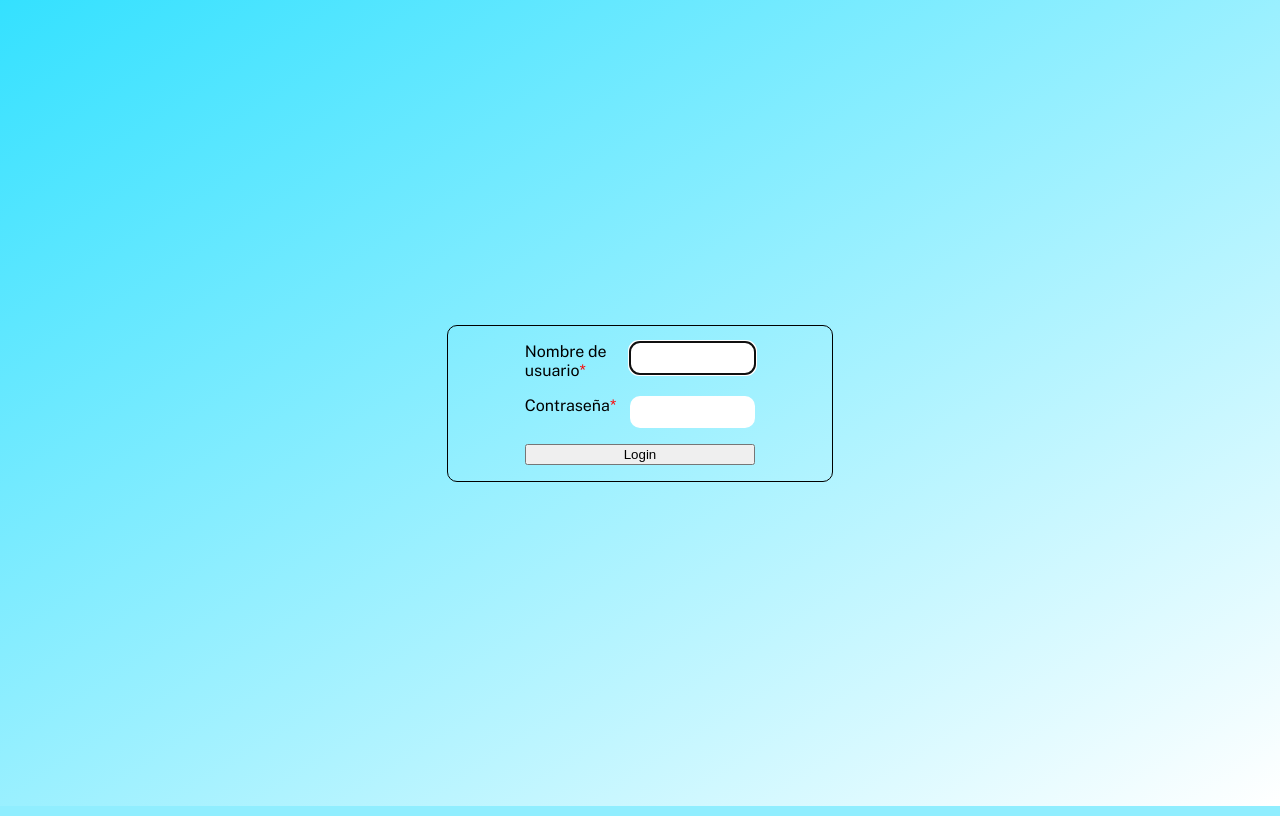
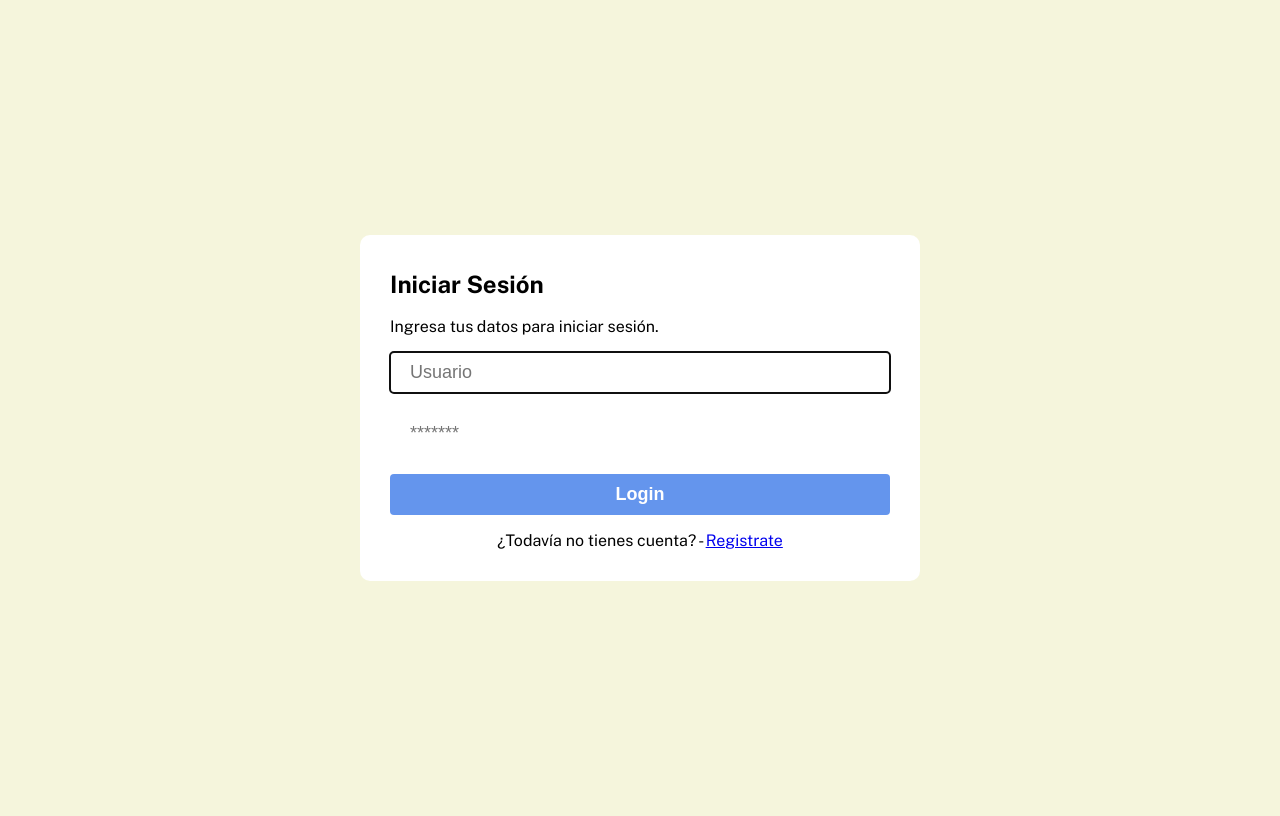
Before and after one commit to imisterioi/nanobytes, a Django app: page /login in a window 1280 px wide. Run offline with Django 5.2, Linux system fonts and the light colour scheme; some libraries are stand-ins or nearby versions.

Commit message:
login y register cssv1

```diff
--- a/Django/Nanobytes/core/static/css/login.css
+++ b/Django/Nanobytes/core/static/css/login.css
@@ -1,18 +1,66 @@
 @import url('https://fonts.googleapis.com/css2?family=Public+Sans:ital,wght@0,100..900;1,100..900&display=swap');
 
-body{
+body {
     font-family: "Public Sans", sans-serif;
-    background: linear-gradient(to bottom right, rgba(0, 217, 255, 0.795), white);
-
+    background-color: beige;
 }
 
-#login{
+
+#login {
     display: flex;
-    height: 98.8vh;
     justify-content: center;
     align-items: center;
+    height: 100svh;
+}
 
+.form-login {
+    display: flex;
+    flex-direction: column;
 }
+
+#contenedor-login {
+    width: 500px;
+    padding: 15px 30px;
+    border-radius: 10px;
+    background-color: white;
+}
+#p{
+    text-align: center;
+}
+
+#login div label {
+    position: absolute;
+    left: -10000000px;
+    top: 0;
+    width: 1px;
+    height: 1px;
+    overflow: hidden;
+}
+
+.form-login {
+    gap: 20px
+}
+
+.form-login div{
+    display: flex;
+    flex-direction: column;
+}
+
+input, button{
+    border-radius: 4px;
+    border: unset;
+    padding: 10px 20px;
+    font-size: large;
+}
+
+.btn {
+    background-color: #6495ed;
+    color: white;
+    font-weight: bold;
+    cursor: pointer;
+}
+
+/*
 
 input{
     border-radius: 2%;
@@ -69,4 +117,4 @@ div>input{
 
 .form-login>button{
     width: 60%;
-}
+} */
--- a/Django/Nanobytes/core/templates/core/login.html
+++ b/Django/Nanobytes/core/templates/core/login.html
@@ -29,15 +29,22 @@
                     <a href="https://g.co/kgs/fDCnATb" class="btn btn-dark" id="btn-login">Entrar</a>
                 </div>
             </div> -->
-
+            <div id="contenedor-login">
+            <h1>Iniciar Sesión</h1>
+            <p>Ingresa tus datos para iniciar sesión.</p>
             <form class="form-login" action="" method="post">
                 {% csrf_token %}
-                {{ form | crispy }}
-                <button type="submit" class="btn-login">Login</button>
+                {{ form | crispy }}                <button type="submit" class="btn">Login</button>
             </form>
+            <p id="p">¿Todavía no tienes cuenta? - <a href="{% url 'registro'%}">Registrate</a></p>
+        </div>
     </section>
-
-
+    <script>
+        window.addEventListener('DOMContentLoaded', ()=>{
+            document.querySelector('#id_username').placeholder = "Usuario";
+            document.querySelector('#id_password').placeholder = "*******";
+        })
+    </script>
 </body>
 
 </html>
```
Also changed, not shown: Django/Nanobytes/core/static/css/registro.css (added, +53 -0 lines), Django/Nanobytes/core/templates/core/registro.html (+15 -5 lines), Django/Nanobytes/db.sqlite3.
